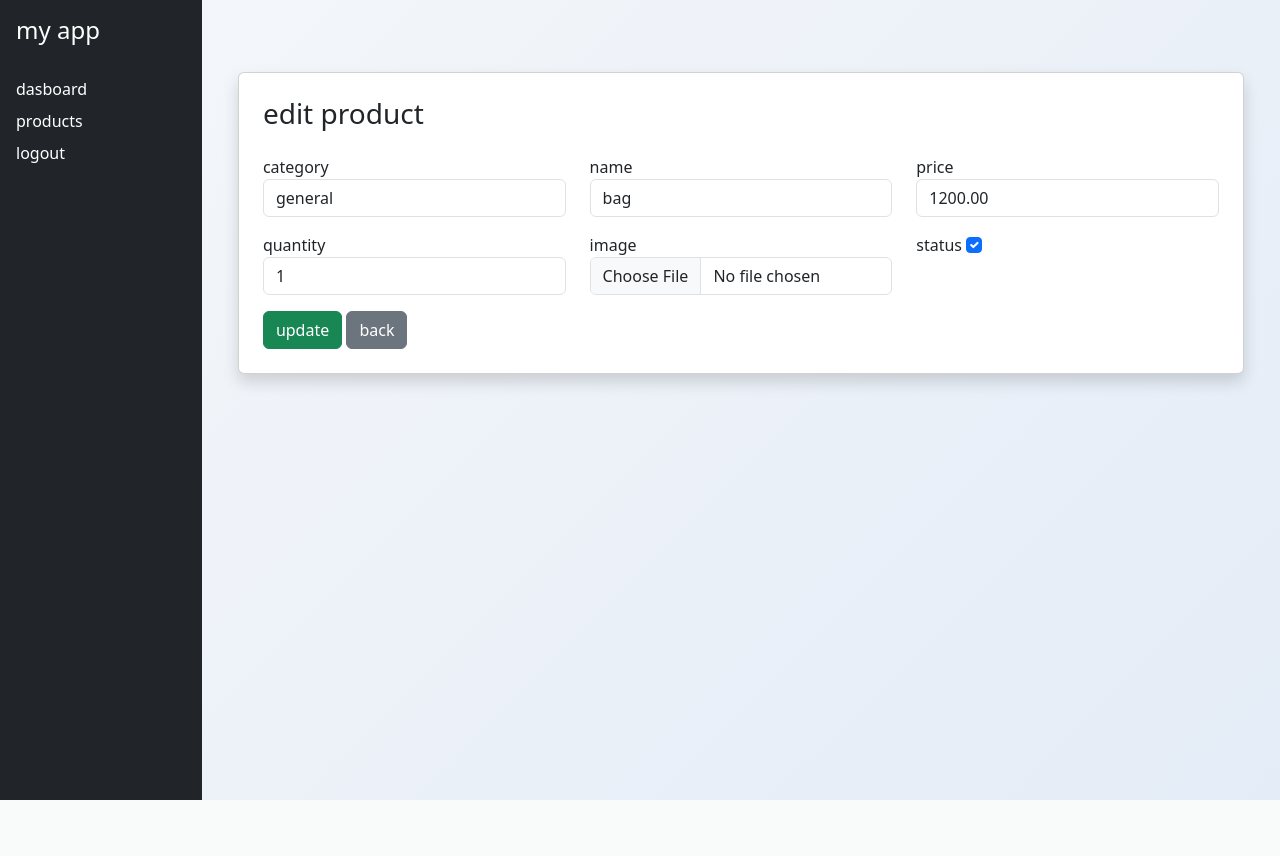
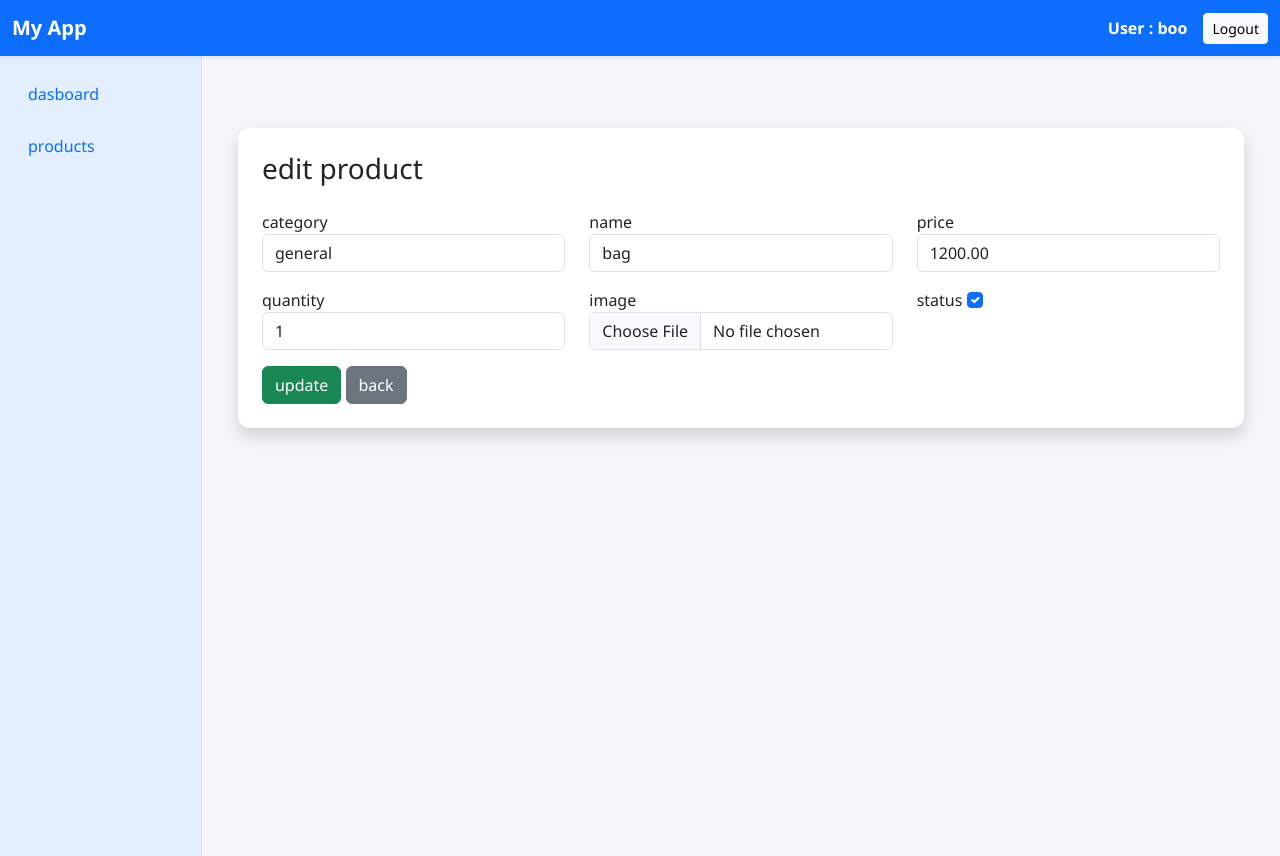
Before and after one commit to boobalantechie/Inventory-Management-System, a Django app: page /edit/43/ in a window 1280 px wide. Before the commit the page ends 800 px from the top, so only its background shows below. Run offline with Django 5.2, Linux system fonts and the light colour scheme; a user stored in the database is signed in; data comes from the database, SQL or seed files in the repository; both versions use the stored data as it was after the commit.

Commit message:
finalized inventory management system project using django

```diff
--- a/core/forms.py
+++ b/core/forms.py
@@ -10,12 +10,16 @@ class ProductForm(forms.ModelForm):
         # fields=['category','name','price','quantity','image','status']
         widgets = {
             'category': forms.Select(attrs={'class': 'form-control'}),
-            'name': forms.TextInput(attrs={'class': 'form-control'}),
-            'price': forms.NumberInput(attrs={'class': 'form-control'}),
-            'quantity': forms.NumberInput(attrs={'class': 'form-control'}),
+            'name': forms.TextInput(attrs={'class': 'form-control','placeholder':'enter name'}),
+            'price': forms.NumberInput(attrs={'class': 'form-control','placeholder':'enter price'}),
+            'quantity': forms.NumberInput(attrs={'class': 'form-control','placeholder':'enter quantity'}),
             'image': forms.FileInput(attrs={'class': 'form-control'}),
             'status': forms.CheckboxInput(attrs={'class': 'form-check-input'}),
         }
+    def __init__(self, *args, **kwargs):
+        super().__init__(*args, **kwargs)
+
+        self.fields['category'].empty_label = "Select Category"
 
 class CategoryForm(forms.ModelForm):
     class Meta:
@@ -23,5 +27,5 @@ class CategoryForm(forms.ModelForm):
         fields=['name']
 
         widgets = {
-            'name': forms.TextInput(attrs={'class': 'form-control'})
+            'name': forms.TextInput(attrs={'class': 'form-control','placeholder':'enter category'})
         }
--- a/core/models.py
+++ b/core/models.py
@@ -8,11 +8,11 @@ class Category(models.Model):
         return self.name
 
 class Product(models.Model):
-    category=models.ForeignKey(Category,on_delete=models.CASCADE,null=True,blank=True)
+    category=models.ForeignKey(Category,on_delete=models.CASCADE,null=False,blank=False)
     name=models.CharField(max_length=100)
     price=models.DecimalField(max_digits=10,decimal_places=2)
     image=models.ImageField(upload_to='products/',null=True,blank=True)
-    quantity=models.IntegerField(default=0)
+    quantity=models.IntegerField()
     status=models.BooleanField(default=True)
     created_at=models.DateTimeField(auto_now_add=True)
     updated_at=models.DateTimeField(auto_now=True)
--- a/core/templates/base.html
+++ b/core/templates/base.html
@@ -14,18 +14,28 @@
 
 </head>
 <body>
+{% if request.user.is_authenticated %}
 <!-- # new code sidebar styled   -->
-
+<nav class="navbar navbar-expand-lg navbar-dark bg-primary shadow-sm">
+    <div class="container-fluid">
+        <span class="navbar-brand fw-bold">My App</span>
+        <div class="ms-auto d-flex  align-items-center">
+            <span class="text-white fw-bold me-3">
+                User : {{ request.user.username}}
+            </span>
+            <a href="{% url 'logout' %}" class="btn btn-light btn-sm">Logout</a>
+        </div>
+    </div>
+</nav>
 
 <div class="d-flex" >
-    {% if request.user.is_authenticated %}
-    <div class="sidebar text-white bg-dark p-3" style="width: 220px;min-height: 100vh;" >
-        <h4>my app</h4>
-        <br>
 
-        <a href="{% url 'dashboard' %}" class="text-white text-decoration-none d-block mb-2" >dasboard</a>
-        <a href="{% url 'home' %}" class="text-white text-decoration-none d-block mb-2" >products</a>
-        <a href="{% url 'logout' %}" class="text-white text-decoration-none d-block mb-2" >logout</a>
+    <div class="sidebar p-3" style="width: 220px;min-height: 100vh;" >
+        <!-- <h4>my app</h4> -->
+
+        <a href="{% url 'dashboard' %}" class="text-decoration-none d-block mb-2" >dasboard</a>
+        <a href="{% url 'home' %}" class="text-decoration-none d-block mb-2" >products</a>
+        <!-- <a href="{% url 'logout' %}" class="text-white text-decoration-none d-block mb-2" >logout</a> -->
     </div>
     {% endif %}
     <div class="p-4 flex-grow-1">
--- a/core/views.py
+++ b/core/views.py
@@ -58,6 +58,7 @@ def dashboard(request):
 def home(request):
     search_query=request.GET.get("search")
     products=Product.objects.all()
+    Categories=Category.objects.all()
     print("searchs",search_query)
     if search_query:
         products=products.filter(name__icontains=search_query)
@@ -70,6 +71,7 @@ def home(request):
     category_form=CategoryForm()
     product_form=ProductForm()
     if request.method=="POST":
+        # print(request.POST)
         # form=ProductForm(request.POST,request.FILES)
 
 
@@ -93,9 +95,12 @@ def home(request):
             #     messages.success(request,"product added successfully")
             #     return redirect("home")
     else:
-        form=ProductForm()
+        product_form=ProductForm()
     # Products=Product.objects.all()
-    return render(request,"home.html",{"products":products,"form":product_form,"category_form":category_form})
+    return render(request,"home.html",{"products":products,
+                                       "form":product_form,
+                                       "category_form":category_form,
+                                       'categories':Categories})
 
 
 
@@ -129,6 +134,19 @@ def edit_product(request,id):
 
         # return redirect("home")
     return render(request,"edit.html",{"form":form})
+
+
+def delete_category(request,id):
+    # if request.method == "POST":
+        # category_id = request.POST.get('category')
+        # if  category_id:
+            # Category.objects.filter(id=category_id).delete()
+
+    category=get_object_or_404(Category,id=id)
+    category.delete()
+    messages.success(request,"category deleted successfully")
+    return redirect('home')
+
 
 
 def login_view(request):
--- a/myproject/urls.py
+++ b/myproject/urls.py
@@ -27,6 +27,7 @@ urlpatterns = [
     path('signup', views.signup_view,name="signup"),
     path('dashboard', views.dashboard,name="dashboard"),
     path('', views.login_view,name="login"),
+    path('category/delete/<int:id>/',views.delete_category,name='delete_category'),
     path('home', views.home,name="home"),
     path('logout', views.logout_view,name="logout"),
     path('delete/<int:id>', views.delete_product,name="delete"),
--- a/static/css/style.css
+++ b/static/css/style.css
@@ -1,8 +1,44 @@
-body{
+/* body{ */
     /* background-color: #f4f6f9; */
-    background: linear-gradient(135deg, #f5f7fa, #e4ecf7);
+    /* background: linear-gradient(135deg, #f5f7fa, #e4ecf7); */
+/* } */
+
+/* .sidebar a:hover{
+    background-color:#7695ce ;
+} */
+
+
+body {
+    background: #f4f6f9;
+    font-family: "Segoe UI", Tahoma, Geneva, Verdana, sans-serif;
+}
+
+.card {
+    border-radius: 12px;
+    border: none;
+}
+
+.table {
+    background: white;
+}
+
+.sidebar{
+background:#e3efff;   /* very light primary */
+min-height:100vh;
+border-right:1px solid #cfe2ff;
+}
+
+.sidebar a{
+color:#0d6efd;       /* bootstrap primary text */
+text-decoration:none;
+display:block;
+padding:10px 12px;
+border-radius:6px;
+transition:0.2s;
+font-weight:500;
 }
 
 .sidebar a:hover{
-    background-color:#7695ce ;
+background:#cfe2ff;
+color:#084298;
 }
```
Also changed, not shown: core/templates/home.html (+101 -24 lines), core/migrations/0004_alter_product_quantity.py (added), core/migrations/0005_alter_product_category.py (added), db.sqlite3, 1 other file.
